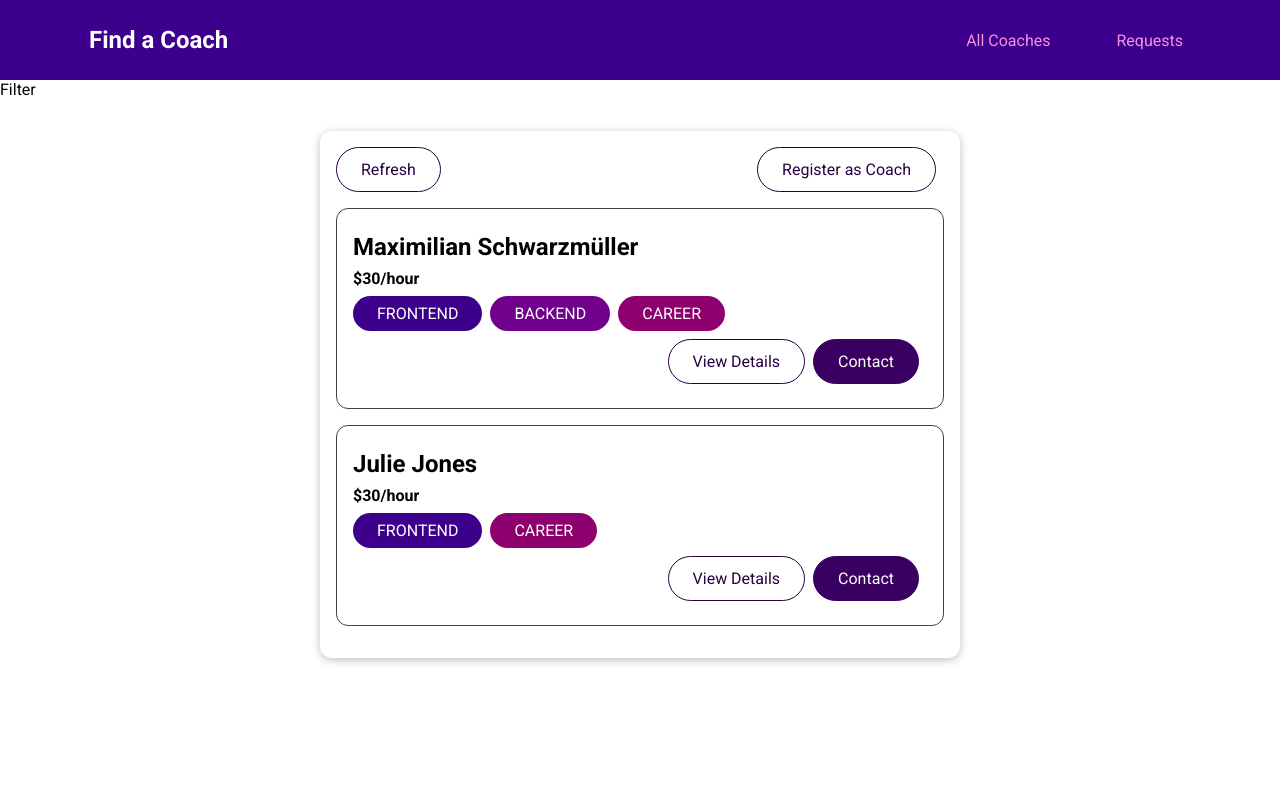
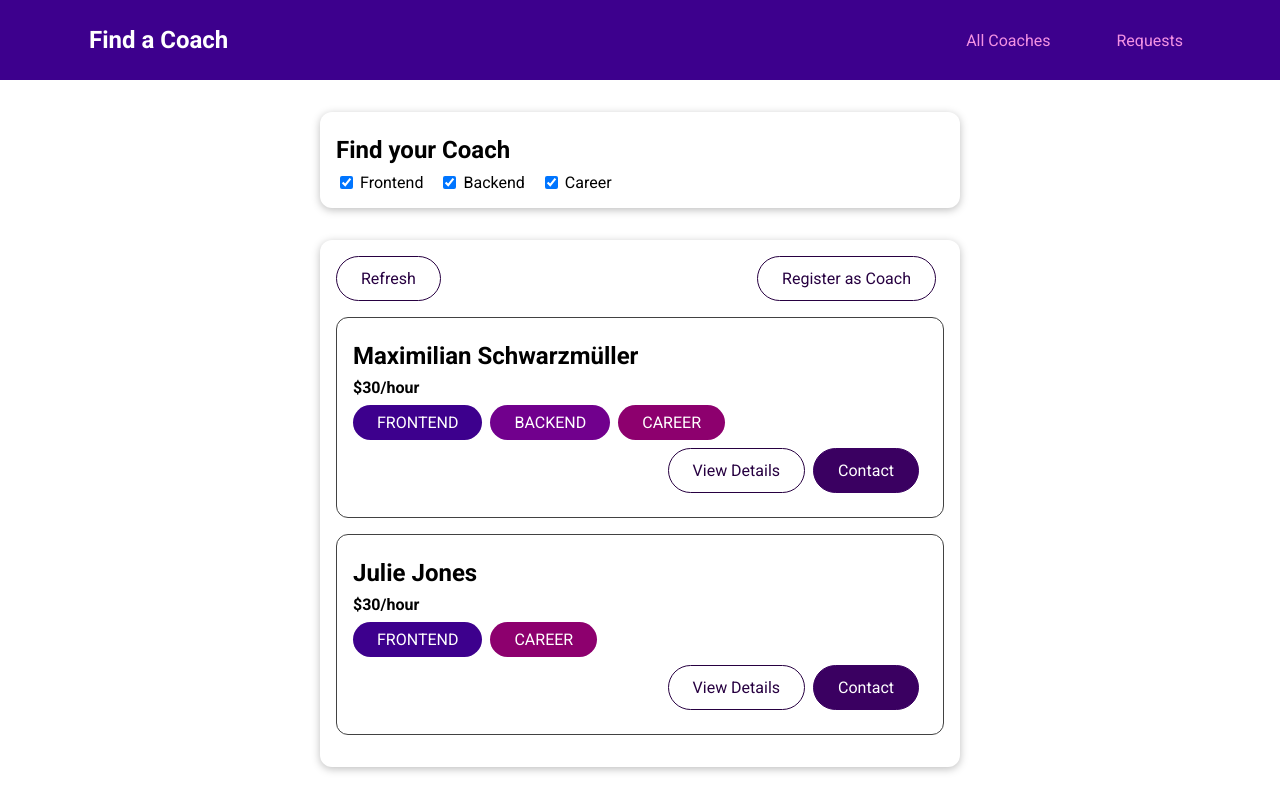
Before and after one commit to KhanishAlasgarov/CoachFinder_Vue, a Vue app: page /coaches in a window 1280 px wide. Built offline with nearby package versions, Linux system fonts and the light colour scheme.

Commit message:
feat: filtering feature has been added, but it is not very good, it will be renewed as soon as possible

```diff
--- /dev/null
+++ b/src/components/coaches/CoacheFilter.vue
@@ -0,0 +1,70 @@
+<template>
+  <base-card>
+    <h2>Find your Coach</h2>
+    <span class="filter-option">
+      <input type="checkbox" id="frontend" @change="setFilter" checked />
+      <label for="frontend">Frontend</label>
+    </span>
+
+    <span class="filter-option">
+      <input type="checkbox" @change="setFilter" id="backend" checked />
+      <label for="backend">Backend</label>
+    </span>
+
+    <span class="filter-option">
+      <input type="checkbox" @change="setFilter" id="career" checked />
+      <label for="career">Career</label>
+    </span>
+  </base-card>
+</template>
+
+<script>
+export default {
+  data() {
+    return {
+      filters: {
+        frontend: true,
+        backend: true,
+        career: true,
+      },
+    };
+  },
+  emits: ['change-filter'],
+  methods: {
+    setFilter(event) {
+      const id = event.target.id;
+      const isActive = event.target.checked;
+
+      this.filters = {
+        ...this.filters,
+        [id]: isActive,
+      };
+
+      this.$emit('change-filter', this.filters);
+    },
+  },
+};
+</script>
+<style scoped>
+h2 {
+  margin: 0.5rem 0;
+}
+
+.filter-option {
+  margin-right: 1rem;
+}
+
+.filter-option label,
+.filter-option input {
+  vertical-align: middle;
+}
+
+.filter-option label {
+  margin-left: 0.25rem;
+  user-select: none;
+}
+
+.filter-option.active label {
+  font-weight: bold;
+}
+</style>
--- a/src/pages/coaches/CoachList.vue
+++ b/src/pages/coaches/CoachList.vue
@@ -1,10 +1,14 @@
 <template>
-  <section>Filter</section>
+  <section>
+    <coache-filter @change-filter="setFilters"></coache-filter>
+  </section>
   <section>
     <base-card>
       <div class="controls">
         <base-button mode="outline">Refresh</base-button>
-        <base-button mode="outline" link :to="{name:'register'}">Register as Coach</base-button>
+        <base-button mode="outline" link :to="{ name: 'register' }"
+          >Register as Coach</base-button
+        >
       </div>
       <ul v-if="hasCoaches">
         <coache-list-item
@@ -27,14 +31,42 @@
 <script>
 import { mapGetters } from 'vuex';
 import CoacheListItem from '../../components/coaches/CoacheListItem.vue';
+import CoacheFilter from '../../components/coaches/CoacheFilter.vue';
 export default {
   components: {
     CoacheListItem,
+    CoacheFilter,
+  },
+  data() {
+    return {
+      filters: {
+        frontend: true,
+        backend: true,
+        career: true,
+      },
+    };
   },
   computed: {
     ...mapGetters('coaches', ['hasCoaches']),
     filteredCoaches() {
-      return this.$store.getters['coaches/getCoaches'];
+      const coaches = this.$store.getters['coaches/getCoaches'];
+      return coaches.filter((coach) => {
+        if (this.filters.frontend && coach.areas.includes('frontend')) {
+          return true;
+        }
+        if (this.filters.backend && coach.areas.includes('backend')) {
+          return true;
+        }
+        if (this.filters.career && coach.areas.includes('career')) {
+          return true;
+        }
+        return false;
+      });
+    },
+  },
+  methods: {
+    setFilters(updatedFilters) {
+      this.filters = updatedFilters;
     },
   },
 };
```
